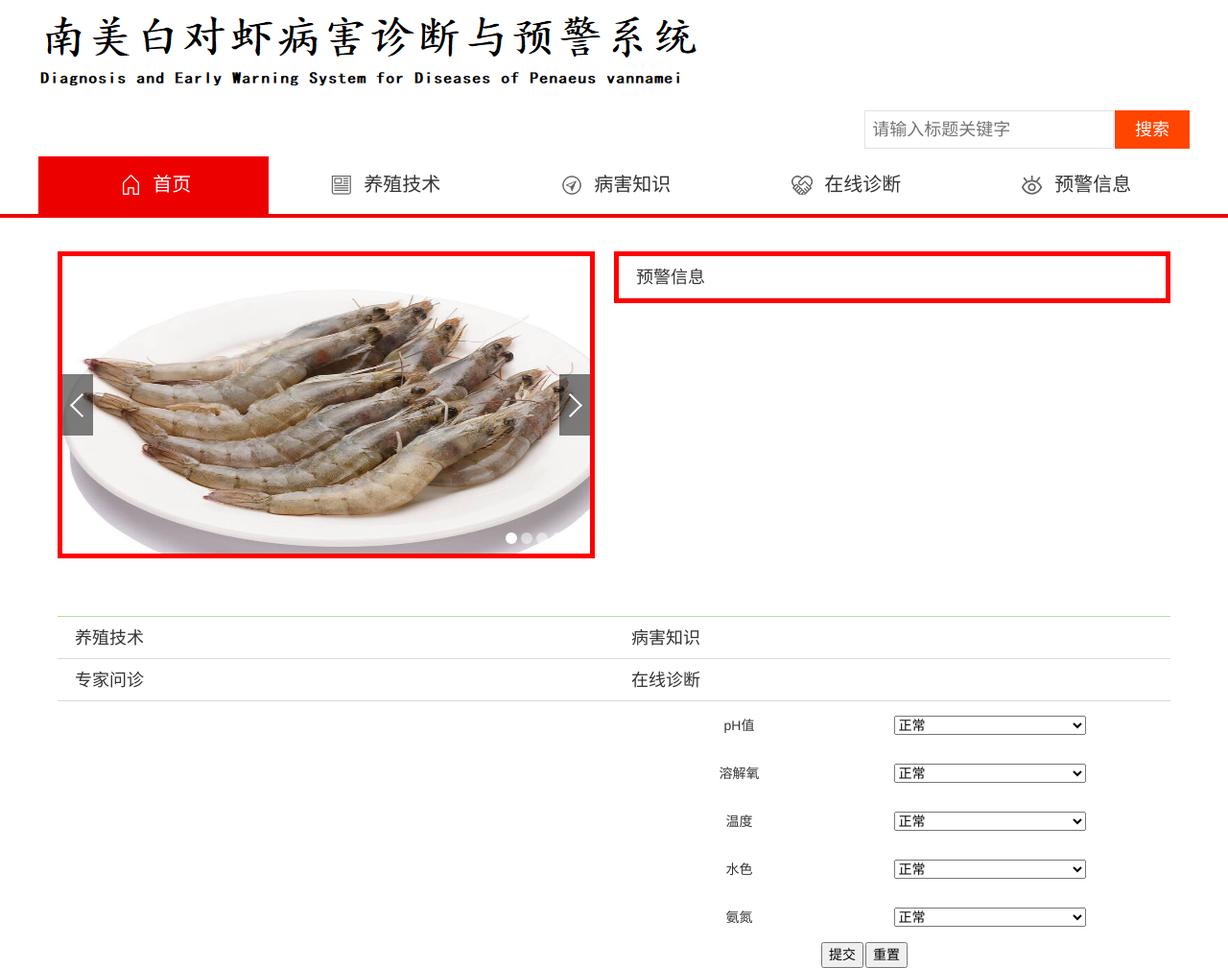
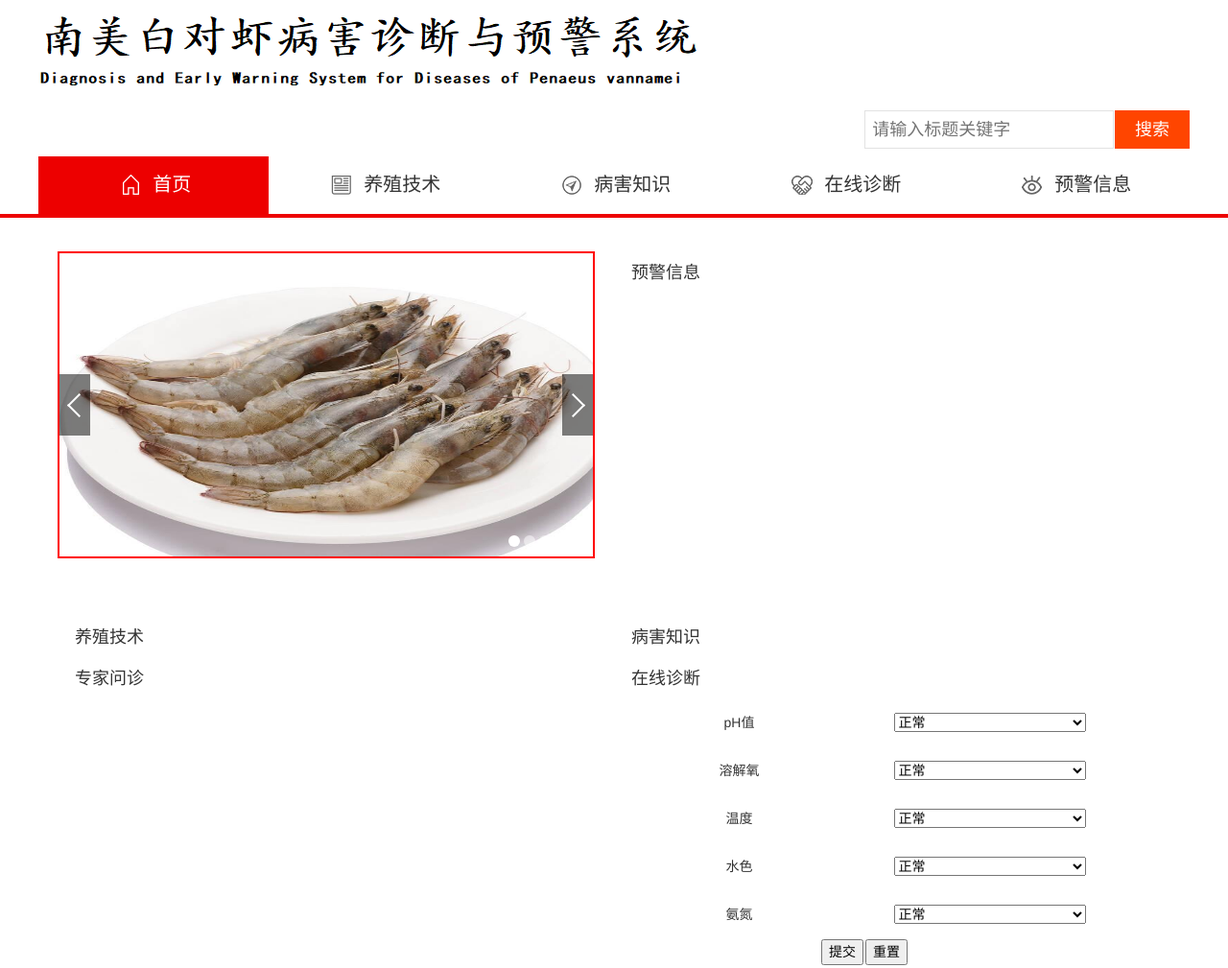
Before and after one commit to bcnmbdx-cau/nmbdx, a PHP site: page /index.php?act=index in a window 1280 px wide. Shown: the part 46-1055 px from the top of the page at 96% size. Run offline with PHP 8.4, Linux system fonts and the light colour scheme; the visitor is signed in with stand-in values (Sample User, id 1); data that the repository does not hold is empty.

Commit message:
登陆界面css修改表格边框

```diff
--- a/Diagnose&Warning_Penaeus_vannamei/Front/index.php
+++ b/Diagnose&Warning_Penaeus_vannamei/Front/index.php
@@ -25,6 +25,17 @@ if($_GET['act']=="loginout"){
 <script src="../js/jquery.SuperSlide.2.1.1.js"></script>
 </head>
 <style type="text/css">
+    /*p {*/
+    /*    text-align: center;*/
+    /*    font:bold 60px helvetica, arial, sans-serif;*/
+    /*    color: red;        !*字体设为红色*!*/
+    /*    text-shadow: 0 0 4px white,    !*第一层阴影为白色*!*/
+    /*    0 -5px 4px #ff3,     !*第二层阴影为黄色*!*/
+    /*    2px -10px 6px #fd3,     !*第三层阴影为浅橙色*!*/
+    /*    -2px -15px 11px #f80,     !*第四层阴影为深橙色*!*/
+    /*    2px -25px 18px #f20;    !*最后一层阴影为红色，扩散效果设置较明显*!*/
+    /*}*/
+
 	.box{
         width: 339px;
         margin: 0px auto;
@@ -194,7 +205,7 @@ img:hover {
 .nav{    margin-bottom: 0px;
 }</style>
 <article class="main-news clear" style="margin-top: 15px;">
-	<figure id="slideBox" class="slideBox slideBox1" style="border: 5px solid red;">
+	<figure id="slideBox" class="slideBox slideBox1" style="border: 2px red solid ;">
 	    <div class="hd">
 	        <ul class="clear"><li></li><li></li><li></li><li></li><li></li></ul>
 	    </div>
@@ -235,13 +246,13 @@ img:hover {
 	    jQuery(".slideBox1").slide({mainCell:".bd ul",effect:"left",autoPlay:true,easing:"swing",delayTime:500,mouseOverStop:true,pnLoop:true});
 	</script>
 
-	<article class="slideTxtBox slideTxtBox1" style="border: 5px solid red;">
+	<article class="slideTxtBox slideTxtBox1">
         <a class="prev" href="javascript:void(0)"></a>
         <a class="next" href="javascript:void(0)"></a>
 	    <article class="hd">
-	        <ul class="clear">
+<!--	        <ul class="clear">-->
                     <li class="on">预警信息</li>
-	        </ul>
+<!--	        </ul>-->
             <?
             $category=3;
             include"show_index.php";
@@ -256,10 +267,10 @@ img:hover {
 		<article class="col-body mb20">
 			<article class="col-main clear" >
 				<article class="slideTxtBox slideTxtBox1 w100 fl" >
-				    <article class="hd" style="border-top: 1px solid #BADAA1;">
-				        <ul class="clear">
+				    <article class="hd">
+<!--				        <ul class="clear">-->
 				            <li>养殖技术</li>
-				        </ul>
+<!--				        </ul>-->
                         <?
                         $category=1;
                         include"show_index.php";
@@ -268,10 +279,10 @@ img:hover {
 				</article><!-- slideTxtBox end -->
 
 				<article class="slideTxtBox slideTxtBox1 w100 fl">
-				    <article class="hd" style="border-top: 1px solid #BADAA1 ;">
-				        <ul class="clear">
+				    <article class="hd">
+<!--				        <ul class="clear">-->
 				            <li>病害知识</li>
-				        </ul>
+<!--				        </ul>-->
                         <?
                         $category=2;
                         include"show_index.php";
@@ -280,9 +291,9 @@ img:hover {
 				</article><!-- slideTxtBox end -->
 				<article class="slideTxtBox slideTxtBox1 w100 fl">
 				    <article class="hd">
-				        <ul class="clear">
+<!--				        <ul class="clear">-->
 				            <li>专家问诊</li>
-				        </ul>
+<!--				        </ul>-->
                         <?
                         include"show_exdiagnose_index.php";
                         ?>
@@ -290,12 +301,12 @@ img:hover {
 				</article><!-- slideTxtBox end -->
 				<article class="slideTxtBox slideTxtBox1 w100 fl">
 				    <article class="hd">
-				        <ul class="clear">
+<!--				        <ul class="clear" >-->
 				            <li>在线诊断</li>
-				        </ul>
+<!--				        </ul>-->
                         <form method="post" action="diagnose_p.php">
-                            <table width="90%" style="font-size: 14px">
-                                <tr style="height: 50px">
+                            <table width="90%" style="font-size: 14px ;">
+                                <tr style="height: 50px ;" >
                                     <td width="50%" location="center">pH值</td>
                                     <td>
                                         <div class="com-sel">
@@ -307,7 +318,7 @@ img:hover {
                                         </div>
                                     </td>
                                 </tr>
-                                <tr style="height: 50px">
+                                <tr style="height: 50px ;">
                                     <td width="50%" location="center">溶解氧</td>
                                     <td>
                                         <div class="com-sel">
@@ -320,7 +331,7 @@ img:hover {
                                     </td>
 
                                 </tr>
-                                <tr style="height: 50px">
+                                <tr style="height: 50px ;">
                                     <td width="50%" location="center">温度</td>
                                     <td>
                                         <div class="com-sel">
@@ -344,7 +355,7 @@ img:hover {
                                     </td>
                                 </tr>
 
-                                <tr style="height: 50px">
+                                <tr style="height: 50px ;">
                                     <td width="50%" location="center">氨氮</td>
                                     <td>
                                         <div class="com-sel">
@@ -359,7 +370,7 @@ img:hover {
 
                                 <tr>
 
-                                    <td style="text-align: right">
+                                    <td style="text-align: right ">
                                         <input type="submit" value="提交">
                                     <td style="text-align: left">
                                         <input type="reset" value="重置">
--- a/Diagnose&Warning_Penaeus_vannamei/Front/show_exdiagnose_index.php
+++ b/Diagnose&Warning_Penaeus_vannamei/Front/show_exdiagnose_index.php
@@ -31,7 +31,10 @@ while($row = mysqli_fetch_array($result)) {
                 {
                     ?>
                     <table>
-                        <table width="90%" style="font-size: 14px">
+                        <table width="90%" style="font-size: 14px ;border-top: 2px whitesmoke solid ;">
+<!--                            <ul class="clear">-->
+<!---->
+<!--                            </ul>-->
                             <td width="50%">
                                 <?php
                                     echo "<a href='details.php?id={$val['id']}'>{$val['title']}</a>"
--- a/Diagnose&Warning_Penaeus_vannamei/Front/show_index.php
+++ b/Diagnose&Warning_Penaeus_vannamei/Front/show_index.php
@@ -20,6 +20,9 @@ include_once "./fmysql.php";
     <meta name="viewport" content="width=device-width, initial-scale=1.0, maximum-scale=1.0, user-scalable=no" />
     <meta name="renderer" content="webkit">
 </head>
+<style>
+
+</style>
 <body>
 <form>
     <div>
@@ -30,19 +33,25 @@ include_once "./fmysql.php";
                 {
                     ?>
                     <table>
-                        <table width="90%" style="font-size: 14px">
-                            <td width="50%" location="center">
+                        <table width="90%" style="font-size: 14px ; border-top: 2px whitesmoke solid ;">
+<!--                            <ul class="clear">-->
+<!---->
+<!--                            </ul>-->
+
+                            <td width="50%" height="50%" location="center"  >
                                 <?php
                                 echo "<a href='r.php?id={$val['id']}'>{$val['title']}</a>";
 
                                 ?>
                             </td>
-                            <td width="25%" location="center">
+
+                            <td width="25%" height="50%" location="center">
+                                <img src="../images/adminjpg.jpg" align=center vspace=5 hspace=10 width="20" height="20">
                                 <?php
                                 echo "{$val['author']}";
                                 ?>
                             </td>
-                            <td width="25%">
+                            <td width="25%" height="50%">
                                 <?php
                                 echo "{$val['created_at']}";
                                 ?>
```
Also changed, not shown: Diagnose&Warning_Penaeus_vannamei/images/adminjpg.jpg (added).
